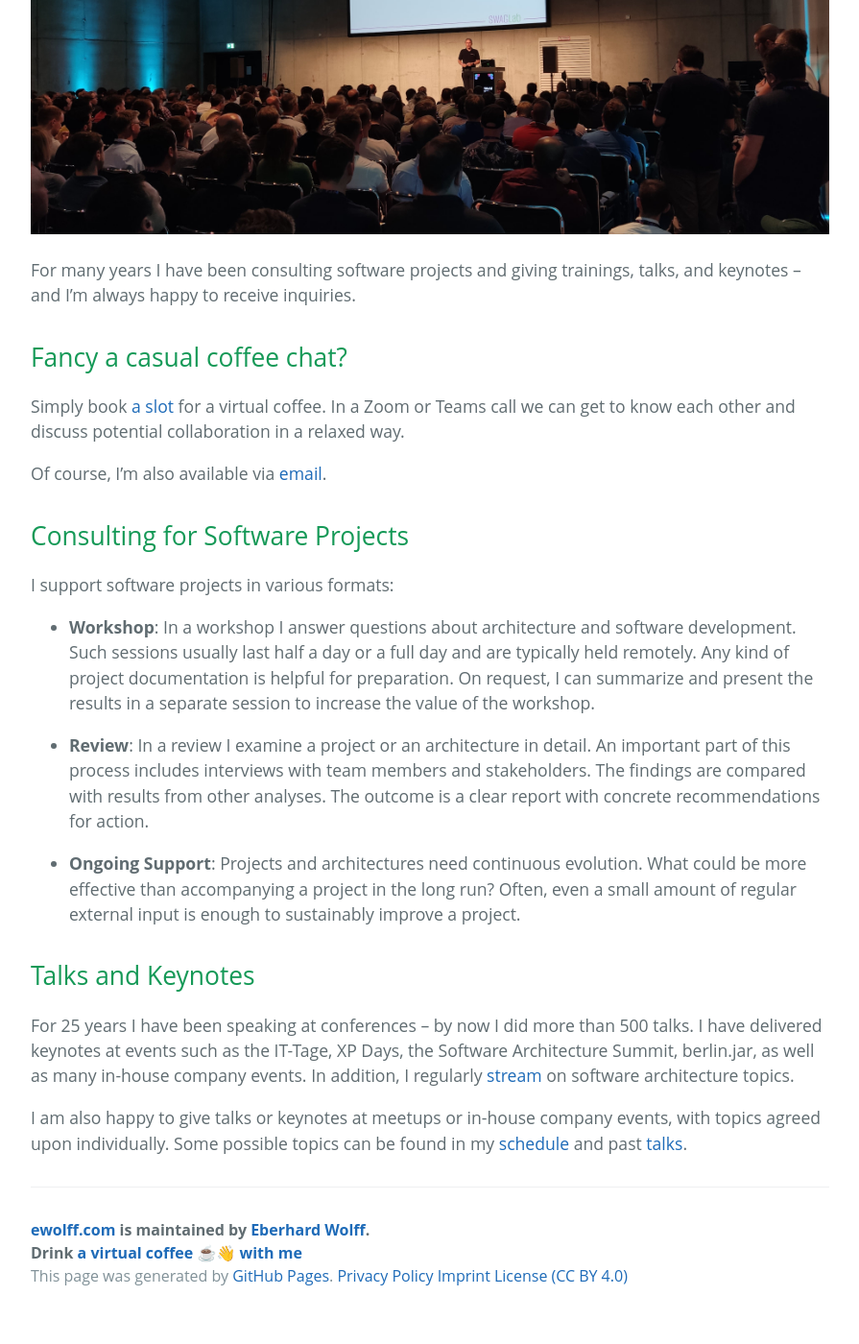
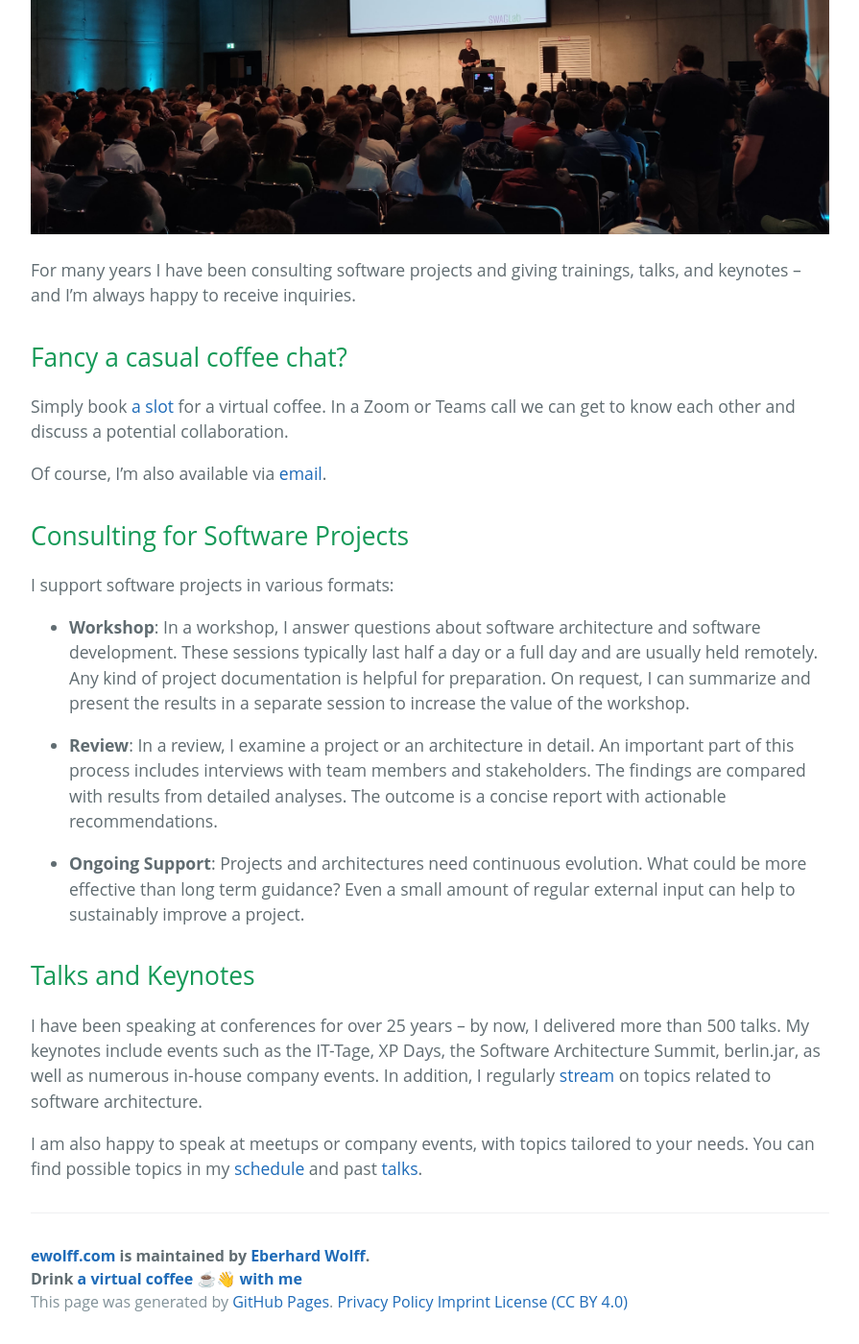
Before and after one commit to ewolff/ewolff.com, a Jekyll site: the page built from book-me.md, in a window 1280 px wide and 1400 px high, scrolled down 426 px. Shown: the whole window at 96% size, without its empty margins (192-1087 px from the left). Built offline with Jekyll 4.4.1, drawn with Linux system fonts in a browser that asks for light colours; our own code applies the rules of GitHub Pages for plain Markdown files; before the commit the page ends 1799 px from its top, so only the background shows below that.

Commit message:
Fixes by Dajana

```diff
--- a/book-me.md
+++ b/book-me.md
@@ -16,7 +16,7 @@ inquiries.
 
 Simply book [a slot](https://calendly.com/eberhard-wolff-swaglab/) for
 a virtual coffee. In a Zoom or Teams call we can get to know each
-other and discuss potential collaboration in a relaxed way.
+other and discuss a potential collaboration.
 
 <script>
 function decryptEmail(encoded) {
@@ -32,34 +32,33 @@ href="javascript:decryptEmail('ZWJlcmhhcmQud29sZmZAc3dhZ2xhYi5yb2Nrcw==');">emai
 
 I support software projects in various formats:
 
-- **Workshop**: In a workshop I answer questions about architecture
-  and software development. Such sessions usually last half a day or a
-  full day and are typically held remotely. Any kind of project
-  documentation is helpful for preparation. On request, I can
+- **Workshop**: In a workshop, I answer questions about software
+  architecture and software development. These sessions typically last
+  half a day or a full day and are usually held remotely. Any kind of
+  project documentation is helpful for preparation. On request, I can
   summarize and present the results in a separate session to increase
   the value of the workshop.
 
-- **Review**: In a review I examine a project or an architecture in
+- **Review**: In a review, I examine a project or an architecture in
   detail. An important part of this process includes interviews with
   team members and stakeholders. The findings are compared with
-  results from other analyses. The outcome is a clear report with
-  concrete recommendations for action.
+  results from detailed analyses. The outcome is a concise report with
+  actionable recommendations.
 
 - **Ongoing Support**: Projects and architectures need continuous
-  evolution. What could be more effective than accompanying a project
-  in the long run? Often, even a small amount of regular external
-  input is enough to sustainably improve a project.
+  evolution. What could be more effective than long term guidance?
+  Even a small amount of regular external input can help to
+  sustainably improve a project.
 
 ## Talks and Keynotes
 
-For 25 years I have been speaking at conferences – by now I did more
-than 500 talks. I have delivered keynotes at events such as the
+I have been speaking at conferences for over 25 years – by now, I
+delivered more than 500 talks. My keynotes include events such as the
 IT-Tage, XP Days, the Software Architecture Summit, berlin.jar, as
-well as many in-house company events. In addition, I regularly
-[stream](https://software-architektur.tv) on software architecture
-topics.
+well as numerous in-house company events. In addition, I regularly
+[stream](https://software-architektur.tv) on topics related to
+software architecture.
 
-I am also happy to give talks or keynotes at meetups or in-house
-company events, with topics agreed upon individually. Some possible
-topics can be found in my [schedule](/schedule.html) and past
-[talks](/talks.html).
+I am also happy to speak at meetups or company events, with topics
+tailored to your needs. You can find possible topics in my
+[schedule](/schedule.html) and past [talks](/talks.html).
```
